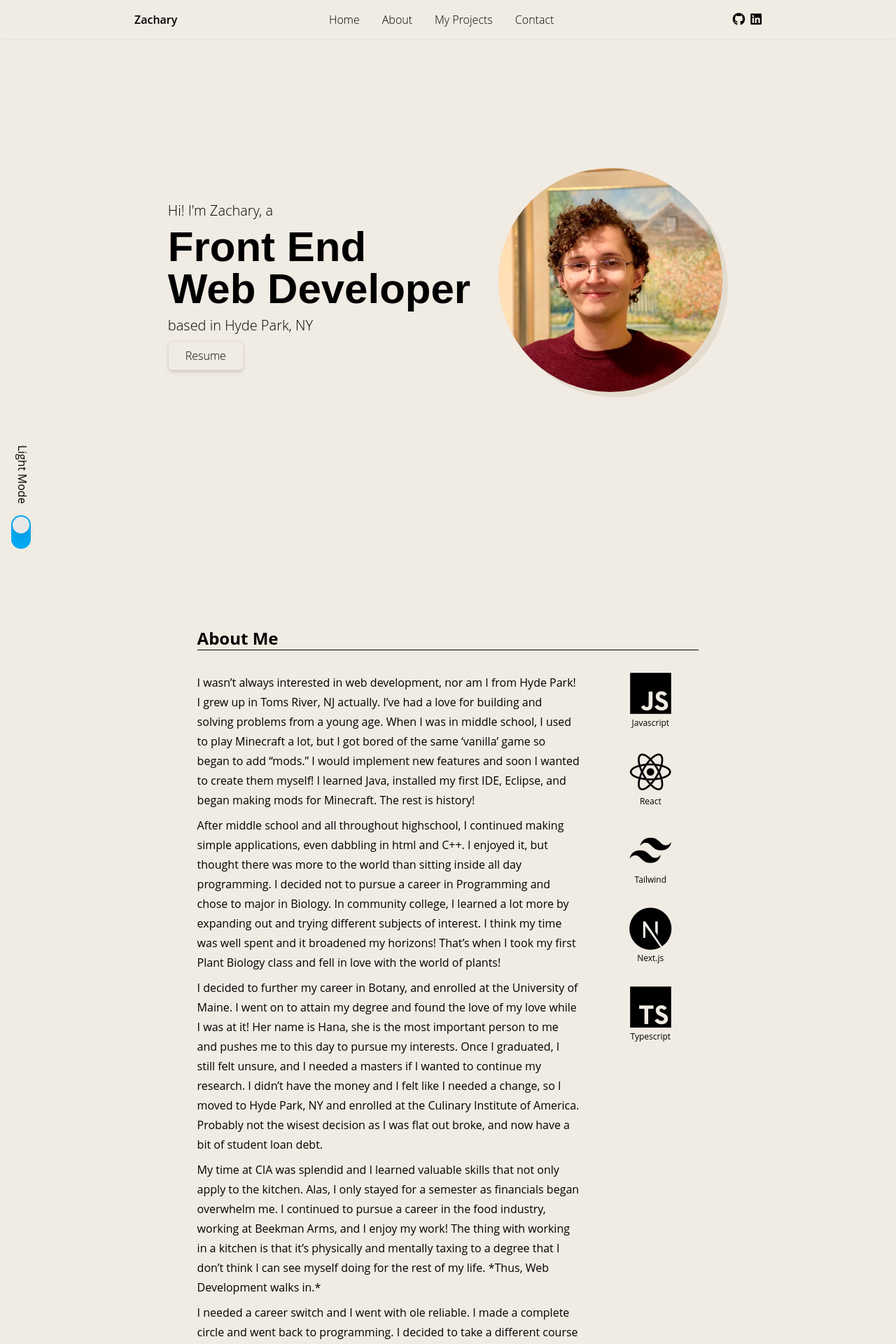
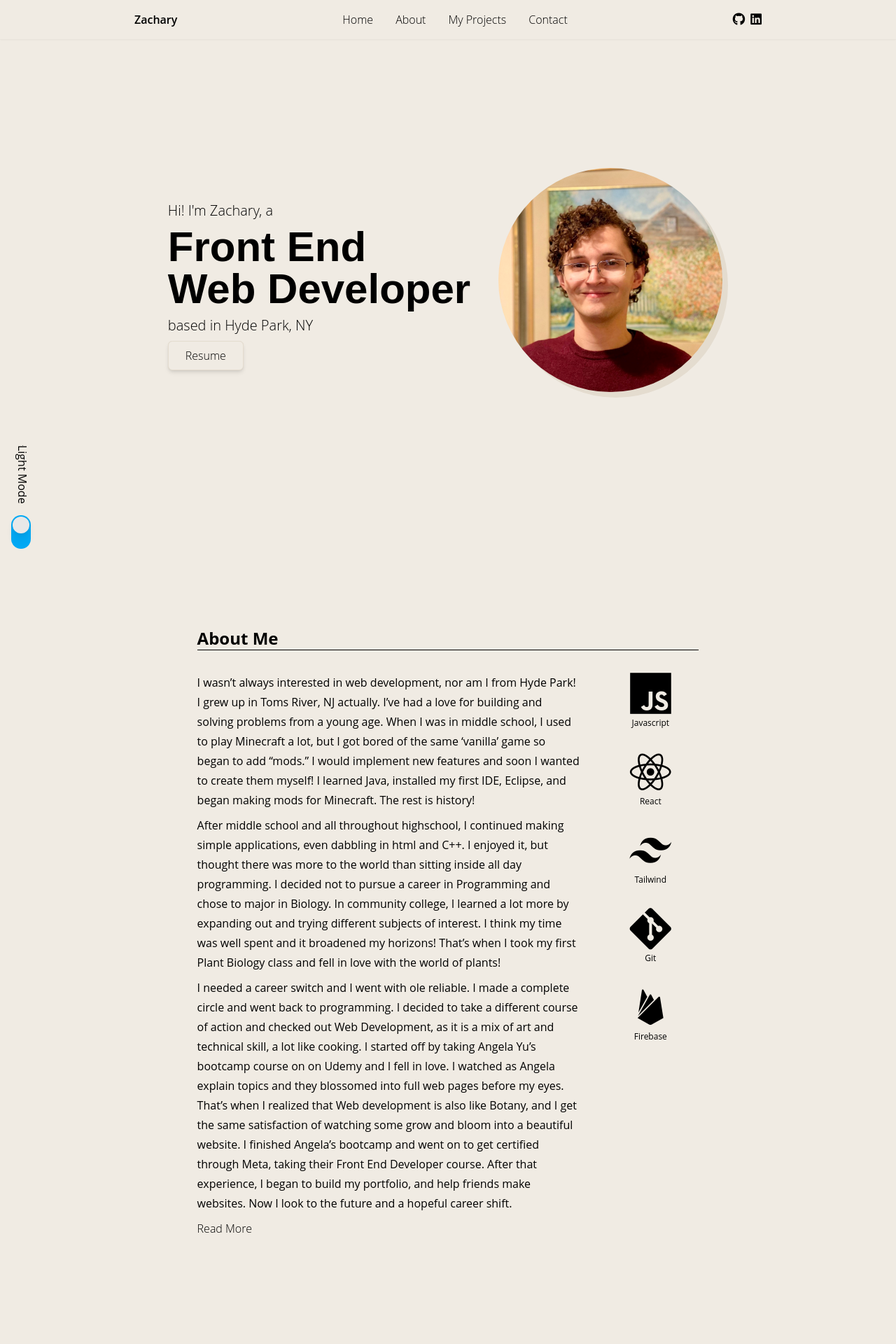
Before and after one commit to Lucycat0511/Portfolio, a Next.js app: page / in a window 1280 px wide. Shown: the top 1920 px of the page at 70% size. Built offline with nearby package versions, Linux system fonts and the light colour scheme.

Commit message:
responsive design update. transition timing change

```diff
--- a/src/app/components/main/About.jsx
+++ b/src/app/components/main/About.jsx
@@ -1,8 +1,9 @@
 "use client";
 
+import Link from "next/link";
 import { useInView } from "react-intersection-observer";
 
-export default function About() {
+export default function About({ shorten }) {
   const { ref, inView, entry } = useInView({
     threshold: 0.3,
     triggerOnce: true,
@@ -13,7 +14,7 @@ export default function About() {
         <h1
           className={`self-left text-2xl font-bold
         ${inView ? "opacity-100 translate-y-0" : "opacity-0 translate-y-12"}
-        transition-all ease-out delay-200 duration-1000`}
+        move-and-fade ease-out delay-200 duration-1000`}
         >
           About Me
           <hr />
@@ -23,7 +24,7 @@ export default function About() {
           <div
             className={`flex flex-col gap-2 leading-7 w-full md:w-4/5
             ${inView ? "opacity-100 translate-y-0" : "opacity-0 translate-y-12"}
-            transition-all ease-out duration-1000`}
+            move-and-fade ease-out duration-1000`}
           >
             <p>
               I wasn’t always interested in web development, nor am I from Hyde
@@ -46,27 +47,33 @@ export default function About() {
               horizons! That’s when I took my first Plant Biology class and fell
               in love with the world of plants!
             </p>
-            <p>
-              I decided to further my career in Botany, and enrolled at the
-              University of Maine. I went on to attain my degree and found the
-              love of my love while I was at it! Her name is Hana, she is the
-              most important person to me and pushes me to this day to pursue my
-              interests. Once I graduated, I still felt unsure, and I needed a
-              masters if I wanted to continue my research. I didn’t have the
-              money and I felt like I needed a change, so I moved to Hyde Park,
-              NY and enrolled at the Culinary Institute of America. Probably not
-              the wisest decision as I was flat out broke, and now have a bit of
-              student loan debt.
-            </p>
-            <p>
-              My time at CIA was splendid and I learned valuable skills that not
-              only apply to the kitchen. Alas, I only stayed for a semester as
-              financials began overwhelm me. I continued to pursue a career in
-              the food industry, working at Beekman Arms, and I enjoy my work!
-              The thing with working in a kitchen is that it’s physically and
-              mentally taxing to a degree that I don’t think I can see myself
-              doing for the rest of my life. *Thus, Web Development walks in.*
-            </p>
+            {!shorten && (
+              <>
+                <p>
+                  I decided to further my career in Botany, and enrolled at the
+                  University of Maine. I went on to attain my degree and found
+                  the love of my love while I was at it! Her name is Hana, she
+                  is the most important person to me and pushes me to this day
+                  to pursue my interests. Once I graduated, I still felt unsure,
+                  and I needed a masters if I wanted to continue my research. I
+                  didn’t have the money and I felt like I needed a change, so I
+                  moved to Hyde Park, NY and enrolled at the Culinary Institute
+                  of America. Probably not the wisest decision as I was flat out
+                  broke, and now have a bit of student loan debt.
+                </p>
+                <p>
+                  My time at CIA was splendid and I learned valuable skills that
+                  not only apply to the kitchen. Alas, I only stayed for a
+                  semester as financials began overwhelm me. I continued to
+                  pursue a career in the food industry, working at Beekman Arms,
+                  and I enjoy my work! The thing with working in a kitchen is
+                  that it’s physically and mentally taxing to a degree that I
+                  don’t think I can see myself doing for the rest of my life.
+                  *Thus, Web Development walks in.*
+                </p>
+              </>
+            )}
+
             <p>
               I needed a career switch and I went with ole reliable. I made a
               complete circle and went back to programming. I decided to take a
@@ -83,16 +90,13 @@ export default function About() {
               websites. Now I look to the future and a hopeful career shift.
             </p>
 
-            {/* Hi! My name is Zachary Maynor. I really enjoy building clean
-              looking ad well-put-together websites!
-              <br />
-              ~how i started ie. highschool, journey through college~
-              <br />
-              ~how i ended up here and why?~
-              <br />
-              ~my focus~
-              <br />
-              ~languages I use and plan to learn~ */}
+            <Link
+              href="/about"
+              className="font-light hover:text-quaternary hover:underline
+            dark:hover:text-secondary"
+            >
+              Read More
+            </Link>
           </div>
           <div
             className="h-full px-4 hidden flex-col gap-8  w-1/5 text-xs rounded-2xl
@@ -101,7 +105,7 @@ export default function About() {
             <div
               className={`flex flex-col gap-1 text-center
             ${inView ? "opacity-100 translate-y-0" : "opacity-0 translate-y-12"}
-            transition-all ease-out delay-[700ms] duration-1000`}
+            move-and-fade ease-out delay-[700ms] duration-1000`}
             >
               <i className="devicon-javascript-plain text-6xl"></i>
               <span>Javascript</span>
@@ -109,7 +113,7 @@ export default function About() {
             <div
               className={`flex flex-col gap-1 text-center
             ${inView ? "opacity-100 translate-y-0" : "opacity-0 translate-y-12"}
-            transition-all ease-out delay-[900ms] duration-1000`}
+            move-and-fade ease-out delay-[900ms] duration-1000`}
             >
               <i className="devicon-react-original text-6xl"></i>
               <span>React</span>
@@ -117,7 +121,7 @@ export default function About() {
             <div
               className={`flex flex-col gap-1 text-center
             ${inView ? "opacity-100 translate-y-0" : "opacity-0 translate-y-12"}
-            transition-all ease-out delay-[1100ms] duration-1000`}
+            move-and-fade ease-out delay-[1100ms] duration-1000`}
             >
               <i className="devicon-tailwindcss-plain text-6xl"></i>
               <span>Tailwind</span>
@@ -125,19 +129,19 @@ export default function About() {
             <div
               className={`flex flex-col gap-1 text-center
             ${inView ? "opacity-100 translate-y-0" : "opacity-0 translate-y-12"}
-            transition-all ease-out delay-[1300ms] duration-1000`}
+            move-and-fade ease-out delay-[1300ms] duration-1000`}
             >
-              <i className="devicon-nextjs-original text-6xl"></i>
-              <span>Next.js</span>
+              <i className="devicon-git-plain text-6xl"></i>
+              <span>Git</span>
             </div>
             <div
               className={`flex flex-col gap-1 text-center
             ${inView ? "opacity-100 translate-y-0" : "opacity-0 translate-y-12"}
-            transition-all ease-out delay-[1500ms] duration-1000`}
+            move-and-fade ease-out delay-[1500ms] duration-1000`}
             >
-              <i className="devicon-typescript-plain text-6xl"></i>
+              <i className="devicon-firebase-plain text-6xl"></i>
 
-              <span>Typescript</span>
+              <span>Firebase</span>
             </div>
           </div>
         </div>
--- a/src/app/components/main/Contact.jsx
+++ b/src/app/components/main/Contact.jsx
@@ -15,7 +15,7 @@ export default function Contact() {
       ref={ref}
       className={`flex flex-col items-center gap-12
       ${inView ? "opacity-100 translate-y-0" : "opacity-0 translate-y-12"}
-      transition-all ease-out duration-1000`}
+      move-and-fade ease-out duration-1000`}
     >
       <h1 className="text-2xl font-bold">Get In Touch!</h1>
       <div className="w-3/5">
--- a/src/app/components/main/Hero.jsx
+++ b/src/app/components/main/Hero.jsx
@@ -8,12 +8,12 @@ function Profile() {
         className={`w-full aspect-square rounded-full  bg-secondary
   group-hover:translate-x-2 group-hover:translate-y-2
   dark:bg-tertiary
-  transition-all ease-out duration-200`}
+  move-and-fade ease-out duration-200`}
       ></div>
       <Image
         className={`group absolute -top-2 -left-2 w-full aspect-square rounded-full  object-cover object-center
     group-hover:-translate-x-2 group-hover:-translate-y-2
-    transition-all ease-out duration-200
+    move-and-fade ease-out duration-200
     `}
         src="/assets/profile.jpeg"
         alt="profile picture"
--- a/src/app/components/main/Navbar.jsx
+++ b/src/app/components/main/Navbar.jsx
@@ -2,19 +2,24 @@
 
 import { useScroll } from "@/app/hooks/useScroll";
 import Link from "next/link";
+import { useState } from "react";
 
 export default function Navbar() {
   const scrollDirection = useScroll();
+  const [visible, setVisible] = useState(false);
 
   return (
     <div
-      className={`flex items-center sticky z-20 w-full px-body py-4 bg-primary pt-4 shadow-sm
-    ${scrollDirection === "up" ? "top-0" : "-top-24"}
+      className={`flex flex-col items-center sticky z-20 w-full px-body py-4 bg-primary pt-4 shadow-sm
+    ${scrollDirection === "up" ? "top-0" : !visible ? "-top-24" : "top-0"}
     dark:bg-quaternary
-    transition-all ease-linear duration-150 `}
+    move-and-fade ease-linear duration-150 `}
     >
-      <p className="font-semibold text-md">Zachary</p>
-      <nav className="grow">
+      <div className="flex w-full">
+        <p className="font-semibold text-md w-full md:w-fit">Zachary</p>
+
+        {/* md navbar */}
+        <nav className="grow hidden md:block">
           <ul className="flex gap-8 justify-center text-md">
             <Link
               href="/"
@@ -46,7 +51,7 @@ export default function Navbar() {
             </Link>
           </ul>
         </nav>
-      <ul className="flex gap-2 w-20 justify-end">
+        <ul className="flex gap-2 justify-end w-full md:w-fit">
           <Link href="https://github.com/Lucycat0511">
             <i
               className="fa-brands fa-github hover:text-quaternary text-lg
@@ -61,5 +66,66 @@ export default function Navbar() {
           </Link>
         </ul>
       </div>
+      {/* sm navbar */}
+      <nav className=" md:hidden flex flex-col items-center">
+        <button
+          className="absolute top-4 hover:text-quaternary dark:hover:text-secondary"
+          onClick={() => {
+            setVisible(!visible);
+          }}
+        >
+          {!visible ? (
+            <i className="fa-solid fa-chevron-down fa-lg"></i>
+          ) : (
+            <i class="fa-solid fa-chevron-up fa-lg"></i>
+          )}
+        </button>
+        <ul
+          className={`flex flex-col gap-2 items-center text-md
+        ${!visible && "hidden"}`}
+        >
+          <Link
+            onClick={() => {
+              setVisible(false);
+            }}
+            href="/"
+            className="font-light hover:text-quaternary hover:underline
+        dark:hover:text-secondary"
+          >
+            Home
+          </Link>
+          <Link
+            onClick={() => {
+              setVisible(false);
+            }}
+            href="/about"
+            className="font-light hover:text-quaternary hover:underline
+        dark:hover:text-secondary"
+          >
+            About
+          </Link>
+          <Link
+            onClick={() => {
+              setVisible(false);
+            }}
+            href="/my-projects"
+            className="font-light hover:text-quaternary hover:underline
+        dark:hover:text-secondary"
+          >
+            My Projects
+          </Link>
+          <Link
+            onClick={() => {
+              setVisible(false);
+            }}
+            href="/contact"
+            className="font-light hover:text-quaternary hover:underline
+        dark:hover:text-secondary"
+          >
+            Contact
+          </Link>
+        </ul>
+      </nav>
+    </div>
   );
 }
--- a/src/app/components/main/Projects.jsx
+++ b/src/app/components/main/Projects.jsx
@@ -13,21 +13,21 @@ const projects = [
     story:
       "Lorem ipsum dolor sit amet, consectetur adipiscing elit, sed do eiusmod tempor incididunt ut labore et dolore magna aliqua. Ut enim ad minim veniam, quis nostrud exercitation ullamco laboris nisi ut aliquip ex ea commodo consequat. Duis aute irure dolor in reprehenderit in voluptate velit esse cillum dolore eu fugiat nulla pariatur. Excepteur sint occaecat cupidatat non proident, sunt in culpa qui officia deserunt mollit anim id est laborum.",
   },
-  {
-    imgURL: "/assets/jacobs_website.jpeg",
-    title: "Jacob Lang's Art Portfolio",
-    description:
-      "Lorem ipsum dolor sit amet, consectetur adipiscing elit, sed do eiusmod tempor incididunt ut labore et dolore magna aliqua. Ut enim ad minim veniam, quis nostrud exercitation ullamco laboris nisi ut aliquip ex ea commodo consequat.",
-    languages: ["React", "Tailwind CSS", "Next.js"],
-    story:
-      "Lorem ipsum dolor sit amet, consectetur adipiscing elit, sed do eiusmod tempor incididunt ut labore et dolore magna aliqua. Ut enim ad minim veniam, quis nostrud exercitation ullamco laboris nisi ut aliquip ex ea commodo consequat. Duis aute irure dolor in reprehenderit in voluptate velit esse cillum dolore eu fugiat nulla pariatur. Excepteur sint occaecat cupidatat non proident, sunt in culpa qui officia deserunt mollit anim id est laborum.",
-  },
+  // {
+  //   imgURL: "/assets/jacobs_website.jpeg",
+  //   title: "Jacob Lang's Art Portfolio",
+  //   description:
+  //     "Lorem ipsum dolor sit amet, consectetur adipiscing elit, sed do eiusmod tempor incididunt ut labore et dolore magna aliqua. Ut enim ad minim veniam, quis nostrud exercitation ullamco laboris nisi ut aliquip ex ea commodo consequat.",
+  //   languages: ["React", "Tailwind CSS", "Next.js"],
+  //   story:
+  //     "Lorem ipsum dolor sit amet, consectetur adipiscing elit, sed do eiusmod tempor incididunt ut labore et dolore magna aliqua. Ut enim ad minim veniam, quis nostrud exercitation ullamco laboris nisi ut aliquip ex ea commodo consequat. Duis aute irure dolor in reprehenderit in voluptate velit esse cillum dolore eu fugiat nulla pariatur. Excepteur sint occaecat cupidatat non proident, sunt in culpa qui officia deserunt mollit anim id est laborum.",
+  // },
   {
     imgURL: "/assets/portfolio_project.jpeg",
     title: "Expense Tracker",
     description:
       "Lorem ipsum dolor sit amet, consectetur adipiscing elit, sed do eiusmod tempor incididunt ut labore et dolore magna aliqua. Ut enim ad minim veniam, quis nostrud exercitation ullamco laboris nisi ut aliquip ex ea commodo consequat.",
-    languages: ["React", "Tailwind CSS", "Next.js", "Typescript"],
+    languages: ["React", "Tailwind CSS", "Firebase"],
     story:
       "Lorem ipsum dolor sit amet, consectetur adipiscing elit, sed do eiusmod tempor incididunt ut labore et dolore magna aliqua. Ut enim ad minim veniam, quis nostrud exercitation ullamco laboris nisi ut aliquip ex ea commodo consequat. Duis aute irure dolor in reprehenderit in voluptate velit esse cillum dolore eu fugiat nulla pariatur. Excepteur sint occaecat cupidatat non proident, sunt in culpa qui officia deserunt mollit anim id est laborum.",
   },
@@ -44,7 +44,7 @@ export default function Projects() {
         <h1
           className={`text-2xl font-bold
         ${inView ? "opacity-100 translate-y-0" : "opacity-0 translate-y-12"}
-        transition-all ease-out delay-500 duration-1000`}
+        move-and-fade ease-out delay-500 duration-1000`}
         >
           My Projects
           <hr />
--- a/src/app/components/util/Button.jsx
+++ b/src/app/components/util/Button.jsx
@@ -8,7 +8,7 @@ export default function Button({ children }) {
         className={` bg-primary px-6 py-2 rounded-md shadow-md text-md font-light border-secondary border
      dark:bg-quaternary dark:border-tertiary
     hover:-translate-x-1 hover:-translate-y-1
-    transition-all ease-out duration-200`}
+    move-and-fade ease-out duration-200`}
       >
         {children}
       </button>
--- a/src/app/components/util/ProjectCard.jsx
+++ b/src/app/components/util/ProjectCard.jsx
@@ -20,7 +20,7 @@ export default function ProjectCard({
         rightOrientation && "md:flex-row-reverse"
       }
       ${inView ? "opacity-100 translate-y-0" : "opacity-0 translate-y-12"}
-      transition-all ease-out delay-200 duration-1000
+      move-and-fade ease-out delay-200 duration-1000
       `}
     >
       <h2 className="text-xl font-semibold mb-2 md:hidden">{title}</h2>
@@ -32,7 +32,7 @@ export default function ProjectCard({
           className={`object-cover h-full w-full absolute aspect-square border-secondary border-2 rounded-2xl
             hover:-translate-x-2 hover:-translate-y-2
             dark:border-tertiary
-            transition-all ease-out duration-150`}
+            move-and-fade ease-out duration-150`}
           src={imgURL}
           alt="project image"
           width={9999}
--- a/src/app/globals.css
+++ b/src/app/globals.css
@@ -6,6 +6,10 @@
 * {
   margin: 0;
   padding: 0;
+}
+
+.move-and-fade {
+  transition-property: transform, opacity;
 }
 
 /* :root {
--- a/src/app/layout.js
+++ b/src/app/layout.js
@@ -33,7 +33,9 @@ export default function RootLayout({ children }) {
       >
         <DarkModeSwitch />
         <Navbar />
-        <main className="flex flex-col gap-52 md:mx-body my-8">{children}</main>
+        <main className="flex flex-col gap-52 md:mx-body my-8 transition-colors duration-200">
+          {children}
+        </main>
         <Footer />
       </body>
     </html>
--- a/src/app/page.jsx
+++ b/src/app/page.jsx
@@ -7,7 +7,7 @@ export default function Home() {
   return (
     <>
       <Hero />
-      <About />
+      <About shorten />
       <Projects />
       <Contact />
     </>
```
Lines whose indentation alone changed are shown as unchanged.
